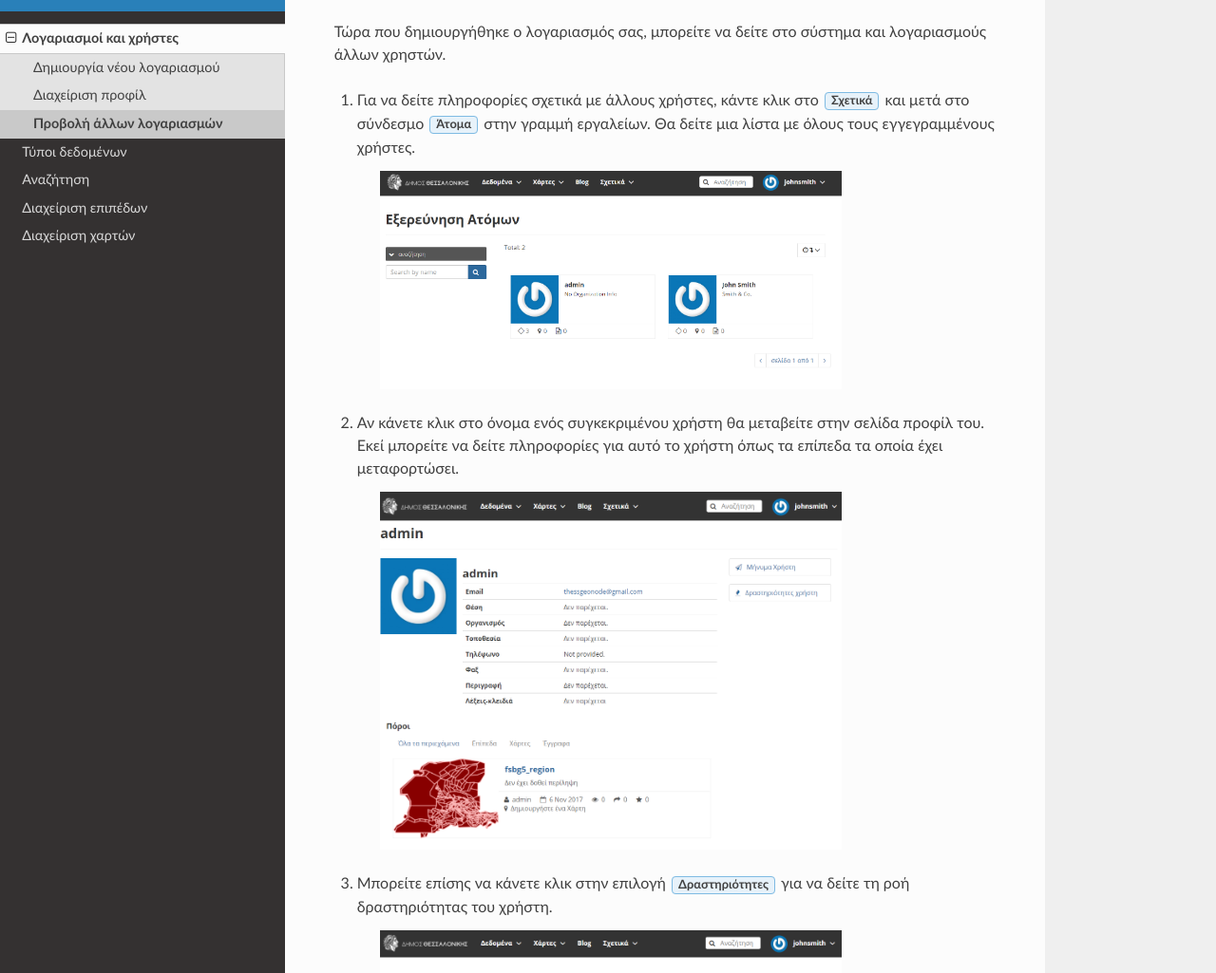
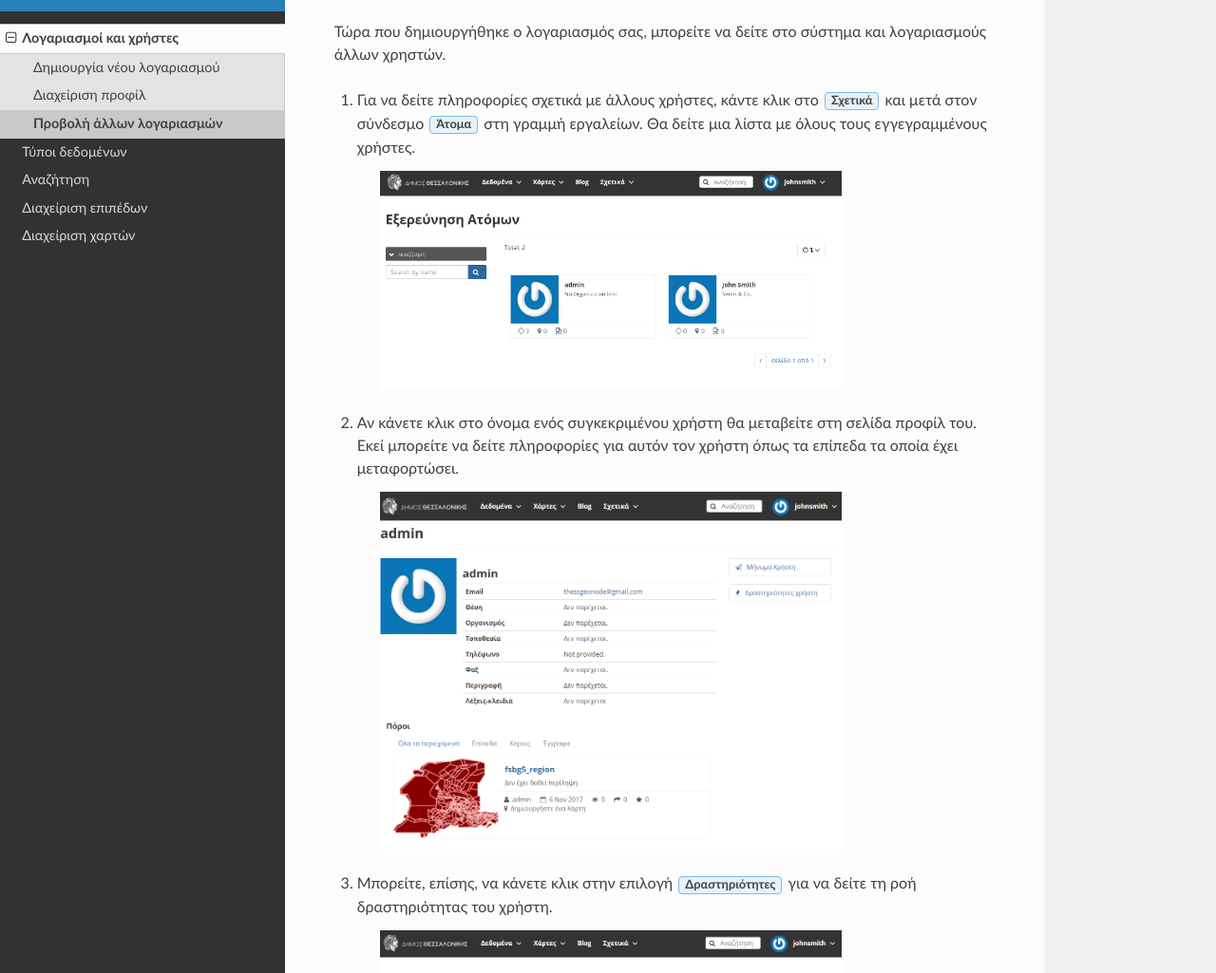
Before and after one commit to echondrok/risk-data-portal-docs, a Sphinx documentation site: the page built from source/users/accounts_and_users/users.rst, in a window 1280 px wide and 1400 px high. Shown: the part 138-1163 px from the top of the window at 95% size. Built offline with Sphinx 7.4.7 and the Read the Docs theme 2.0.0, drawn with Linux system fonts in a browser that asks for light colours.

Commit message:
source/users/accounts_and_users/ fixed typos

```diff
--- a/source/users/accounts_and_users/index.rst
+++ b/source/users/accounts_and_users/index.rst
@@ -4,7 +4,7 @@
 Λογαριασμοί και χρήστες
 =======================
 Το GeoNode είναι πρωτίστως μια κοινωνική πλατφόρμα και ως εκ τούτου πρωταρχικό στοιχείο του είναι ο λογαριασμός χρήστη.
-Αυτή η ενότητα θα σας καθοδηγήσει στο πως να κάνετε εγγραφή, πως να  ενημερώσετε τις πληροφορίες του λογαριασμού σας και πως να δείτε λογαριασμούς άλλων χρηστών.
+Αυτή η ενότητα θα σας καθοδηγήσει στο πώς να κάνετε εγγραφή, πώς να  ενημερώσετε τις πληροφορίες του λογαριασμού σας και πώς να δείτε λογαριασμούς άλλων χρηστών.
 
 .. toctree::
    :maxdepth: 2
--- a/source/users/accounts_and_users/profile.rst
+++ b/source/users/accounts_and_users/profile.rst
@@ -16,7 +16,7 @@
     .. figure:: img/1_2_02.png
         :width: 75%
 
-#. Κάντε κλικ στο σύνδεσμο :guilabel:`Επεξεργασία προφίλ`.
+#. Κάντε κλικ στον σύνδεσμο :guilabel:`Επεξεργασία προφίλ`.
 
     .. figure:: img/1_2_03.png
 
@@ -30,4 +30,4 @@
     .. figure:: img/1_2_05.png
         :width: 75%
 
-#. Θα επιστρέψετε στην κύρια σελίδα προφίλ. Από τη σελίδα αυτή μπορείτε να αλλάξετε επίσης τον κωδικό ασφαλείας σας, να στείλετε μηνύματα σε άλλους χρήστες καθώς και να ελέγξετε όλες σας τις δραστηριότητες (μεταφόρτωση επιπέδων, δημιουργία χαρτών κ.α.).
+#. Θα επιστρέψετε στην κύρια σελίδα προφίλ. Από τη σελίδα αυτή μπορείτε να αλλάξετε, επίσης, τον κωδικό ασφαλείας σας, να στείλετε μηνύματα σε άλλους χρήστες καθώς και να ελέγξετε όλες σας τις δραστηριότητες (μεταφόρτωση επιπέδων, δημιουργία χαρτών κ.α.).
--- a/source/users/accounts_and_users/registration.rst
+++ b/source/users/accounts_and_users/registration.rst
@@ -4,9 +4,9 @@
 Δημιουργία νέου λογαριασμού
 ===========================
 
-Για να μπορέσετε να αποθηκεύσετε ή να επεξεργαστείτε κάποιο επίπεδο στην πλατφόρμα θα πρέπει να δημιουργήσετε ένα λογαριασμό χρήστη.
+Για να μπορέσετε να αποθηκεύσετε ή να επεξεργαστείτε κάποιο επίπεδο στην πλατφόρμα θα πρέπει να δημιουργήσετε έναν λογαριασμό χρήστη.
 
-#. Από οποιαδήποτε σελίδα του Ιστοτόπου εντοπίστε, πάνω δεξιά, τον σύνδεσμο :guilabel:`Εγγραφή`. Κάντε κλικ σε αυτόν το σύνδεσμο και θα εμφανιστεί η φόρμα εγγραφής.
+#. Από οποιαδήποτε σελίδα του Ιστοτόπου εντοπίστε, πάνω δεξιά, τον σύνδεσμο :guilabel:`Εγγραφή`. Κάντε κλικ σε αυτόν τον σύνδεσμο και θα εμφανιστεί η φόρμα εγγραφής.
 
     .. note:: Οι εγγραφές στην Ιστοσελίδα θα πρέπει να είναι ανοιχτές, σε περίπτωση που δεν βλέπετε τον σύνδεσμο :guilabel:`Εγγραφή` δεν είναι δυνατό να εγγραφείτε, εκτός αν το κάνει ο διαχειριστής για εσάς.
 
--- a/source/users/accounts_and_users/users.rst
+++ b/source/users/accounts_and_users/users.rst
@@ -6,17 +6,17 @@
 
 Τώρα που δημιουργήθηκε ο λογαριασμός σας, μπορείτε να δείτε στο σύστημα και λογαριασμούς άλλων χρηστών.
 
-#. Για να δείτε πληροφορίες σχετικά με άλλους χρήστες, κάντε κλικ στο :guilabel:`Σχετικά` και μετά στο σύνδεσμο :guilabel:`Άτομα` στην γραμμή εργαλείων. Θα δείτε μια λίστα με όλους τους εγγεγραμμένους χρήστες.
+#. Για να δείτε πληροφορίες σχετικά με άλλους χρήστες, κάντε κλικ στο :guilabel:`Σχετικά` και μετά στον σύνδεσμο :guilabel:`Άτομα` στη γραμμή εργαλείων. Θα δείτε μια λίστα με όλους τους εγγεγραμμένους χρήστες.
 
     .. figure:: img/1_3_01.png
         :width: 75%
 
-#. Αν κάνετε κλικ στο όνομα ενός συγκεκριμένου χρήστη θα μεταβείτε στην σελίδα προφίλ του. Εκεί μπορείτε να δείτε πληροφορίες για αυτό το χρήστη όπως τα επίπεδα τα οποία έχει μεταφορτώσει.
+#. Αν κάνετε κλικ στο όνομα ενός συγκεκριμένου χρήστη θα μεταβείτε στη σελίδα προφίλ του. Εκεί μπορείτε να δείτε πληροφορίες για αυτόν τον χρήστη όπως τα επίπεδα τα οποία έχει μεταφορτώσει.
 
     .. figure:: img/1_3_02.png
         :width: 75%
 
-#. Μπορείτε επίσης να κάνετε κλικ στην επιλογή :guilabel:`Δραστηριότητες` για να δείτε τη ροή δραστηριότητας του χρήστη.
+#. Μπορείτε, επίσης, να κάνετε κλικ στην επιλογή :guilabel:`Δραστηριότητες` για να δείτε τη ροή δραστηριότητας του χρήστη.
 
     .. figure:: img/1_3_03.png
         :width: 75%
```
Also changed, not shown: other parts of source/users/accounts_and_users/profile.rst (+1 -1 lines), other parts of source/users/accounts_and_users/registration.rst (+1 -1 lines).
